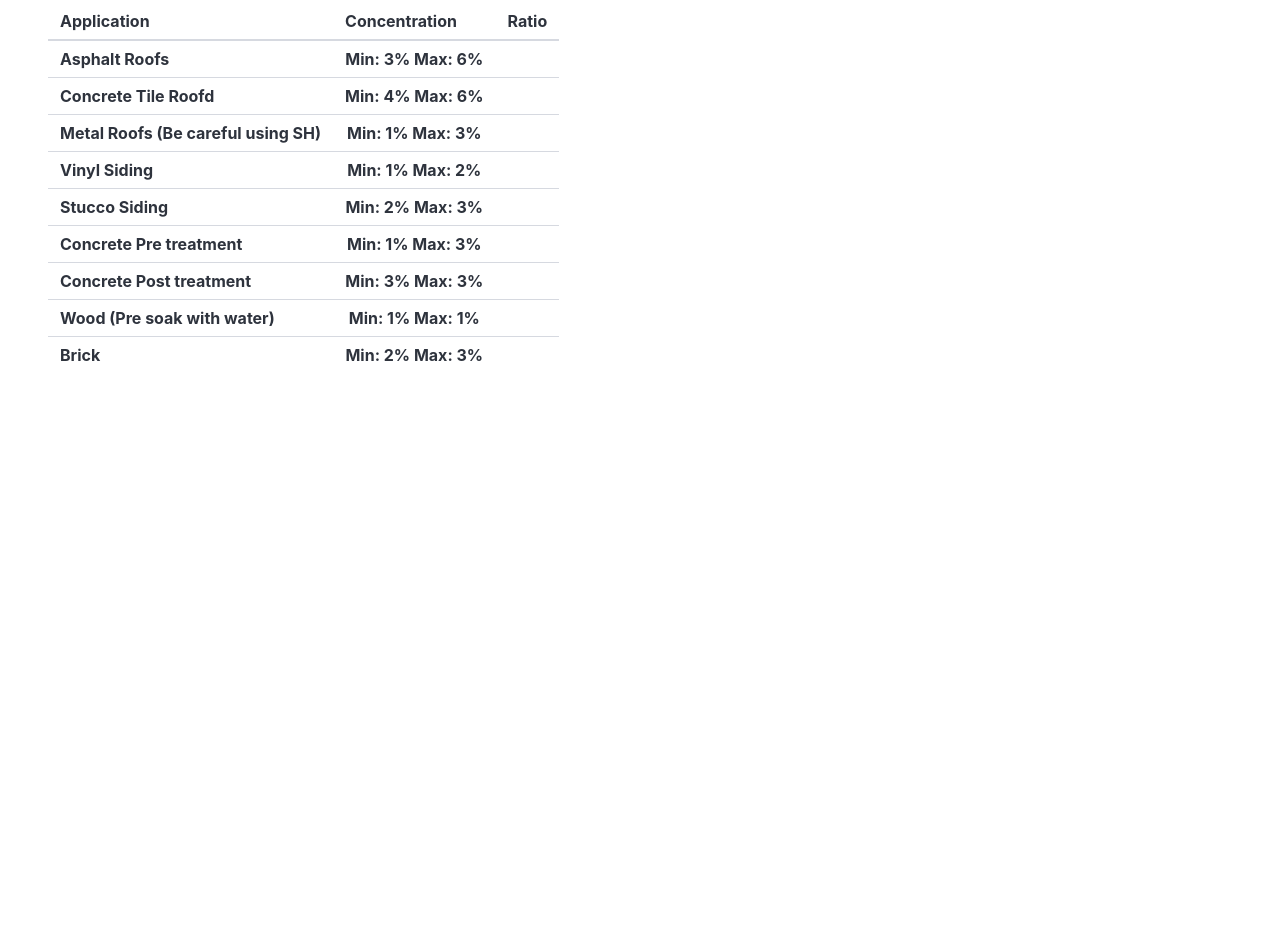
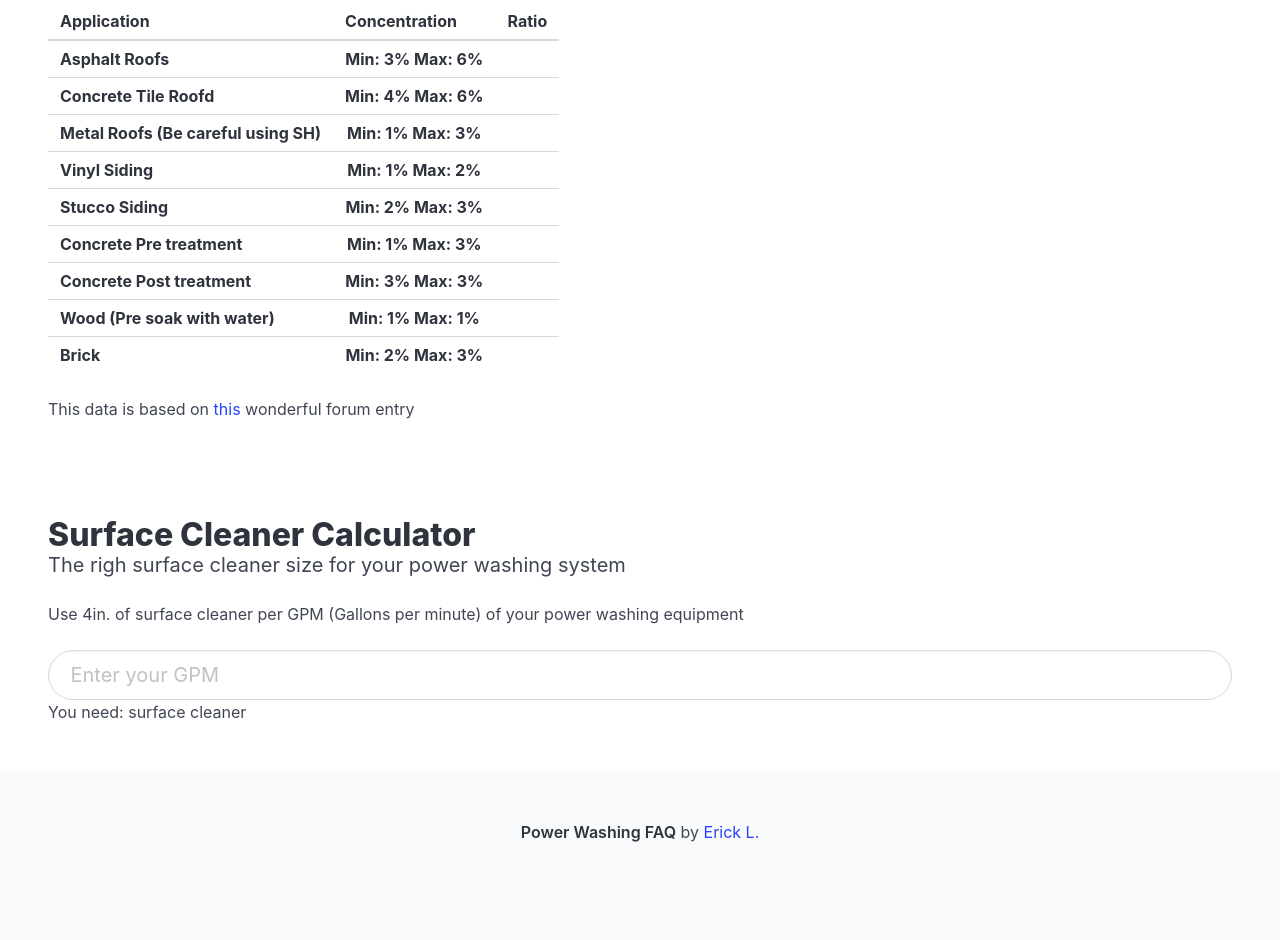
Before and after one commit to lijemutu/powerWashingInfo, a plain HTML site: page index.html in a window 1280 px wide. Shown: the part 429-1369 px from the top of the page. Before the commit the page ends 850 px from the top, so only its background shows below. Drawn offline with Linux system fonts and the light colour scheme.

Commit message:
surface cleaner calculator and footer

```diff
--- a/calc.js
+++ b/calc.js
@@ -35,13 +35,26 @@ document.getElementById('shSelection').addEventListener('change', function () {
     });
 });
 
+document.getElementById('gpmInput').addEventListener('input', function () {
+    const selectedValue = parseInt(this.value);
+    const gpmTag = document.getElementById("gpmValue")
+    if (isNaN(selectedValue)) {
+        gpmTag.textContent = "";
+        return;
+    }
+    const roundedGPM = selectedValue * 4;
+
+    gpmTag.textContent = roundedGPM + " in.";
+
+});
+
 
 function getClosestConcentration(number) {
     if (number >= 1) {
         return "Use without dillute";
     }
     if (number >= 5) {
-        return "1 part of SH per "+ (parseFloat(number)-1) + " part of Water";
+        return "1 part of SH per " + (parseFloat(number) - 1) + " part of Water";
     }
 
     let closestText = '';
--- a/index.html
+++ b/index.html
@@ -127,7 +127,32 @@
 
             </tbody>
         </table>
+
+        <div class="block">
+            This data is based on <a href="https://forum.uamcc.org/index.php?threads/bleach-strengths-and-draw-rates-a-complete-guide-by-ryan-cash.11343/">this</a> wonderful forum entry
+        </div>
     </section>
+
+    <section class="section">
+        <h1 class="title" id="shguide">Surface Cleaner Calculator</h1>
+        <h2 class="subtitle">The righ surface cleaner size for your power washing system</h2>
+
+        <div class="block">Use 4in. of surface cleaner per GPM (Gallons per minute) of your power washing equipment</div>
+        <input type="numer" class="input is-medium is-rounded" placeholder="Enter your GPM" id="gpmInput">
+
+        <div class="block">
+            You need: <strong class="title" id="gpmValue"></strong> surface cleaner
+
+        </div>
+    </section>
+
+    <footer class="footer">
+        <div class="content has-text-centered">
+          <p>
+            <strong>Power Washing FAQ</strong> by <a href="mailto:elopezrfis@gmail.com">Erick L.</a>
+          </p>
+        </div>
+      </footer>
 
     <script src="calc.js"></script>
 </body>
```
